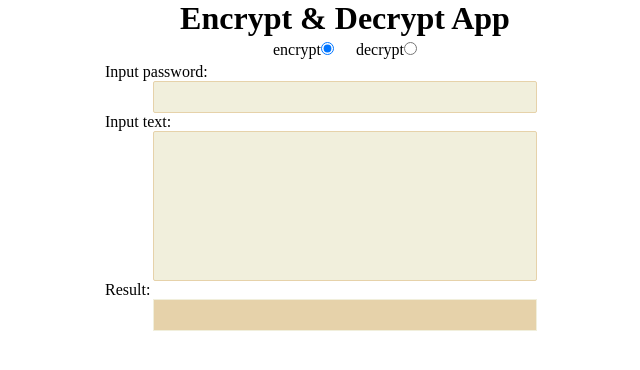
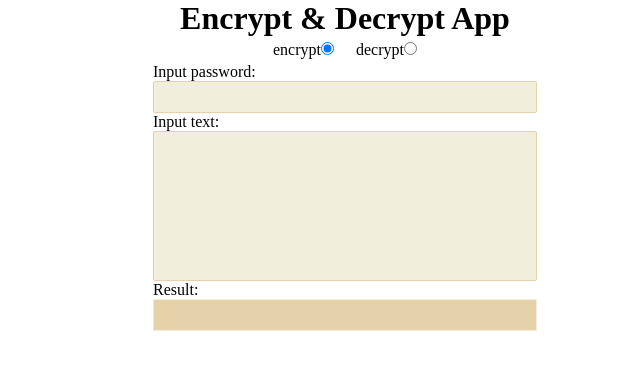
Before and after one commit to mufis-coder/edcrypt-web, a React (Create React App) app: page / in a window 1280 px wide. Shown: the top 370 px of the page, without its empty margins (295-935 px from the left). Built offline with nearby package versions, Linux system fonts and the light colour scheme.

Commit message:
update: design

```diff
--- a/src/index.css
+++ b/src/index.css
@@ -23,6 +23,7 @@ h1 {
 .content label {
   text-align: left;
   display: block;
+  padding-left: 10%;
 }
 
 .content textarea {
```
